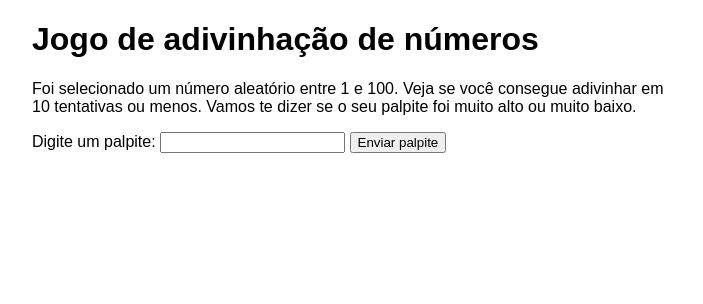
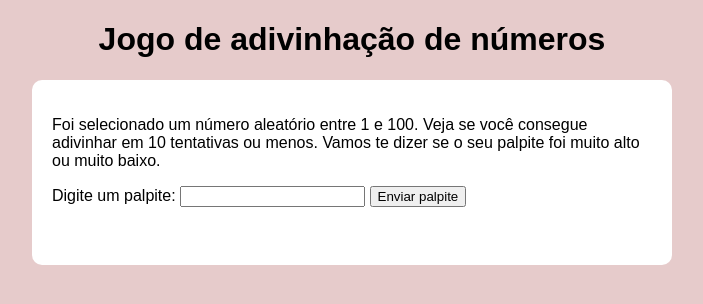
Before and after one commit to karenaraujodev/Jogo-de-adivinhar, a plain HTML site: page index.html in a window 1280 px wide. Shown: the whole page, without its empty margins (288-991 px from the left). Drawn offline with Linux system fonts and the light colour scheme.

Commit message:
ajustando html semantico

```diff
--- a/index.html
+++ b/index.html
@@ -8,8 +8,10 @@
     <script src="script.js" defer></script>
 </head>
 <body>
+  <header>
     <h1>Jogo de adivinhação de números</h1>
-
+  </header>
+  <main>
         <p>
           Foi selecionado um número aleatório entre 1 e 100. Veja se você consegue
           adivinhar em 10 tentativas ou menos. Vamos te dizer se o seu palpite foi
@@ -27,5 +29,7 @@
           <p class="lastResult"></p>
           <p class="lowOrHi"></p>
         </div>
+      </main>
+
   </body>
 </html>
--- a/style.css
+++ b/style.css
@@ -2,11 +2,21 @@ html {
         font-family: sans-serif;
       }
       body {
+        background-color: rgba(160, 52, 52, 0.253);
         width: 50%;
         max-width: 800px;
         min-width: 480px;
         margin: 0 auto;
       }
+      header{
+        text-align: center;
+      }
+
+      main{
+        background-color: white;
+        padding: 20px;
+        border-radius: 10px;
+      }
       .lastResult {
         color: white;
         padding: 3px;
```
Lines whose indentation alone changed are shown as unchanged.
